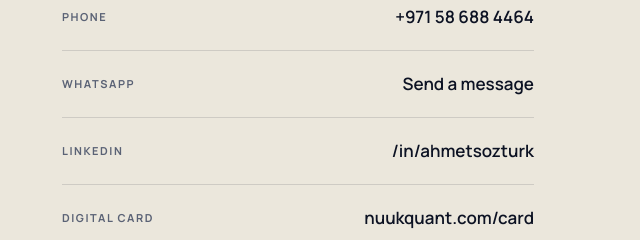
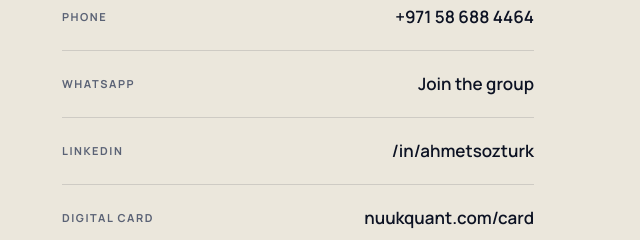
Before and after one commit to ahmetsozt/Ahmetsozturk, a plain HTML site: page index.html in a window 1280 px wide. Shown: the part 7052-7292 px from the top of the page, 640-1280 px from the left. Drawn offline with Linux system fonts and the light colour scheme.

Commit message:
chore: relabel WhatsApp contact row as group invite
Link now opens a group invite, so the label reads "Gruba katıl" /
"Join the group" instead of "Mesaj gönder" / "Send a message".

Co-Authored-By: Claude Opus 5 <noreply@anthropic.com>

```diff
--- a/index.html
+++ b/index.html
@@ -235,7 +235,7 @@
       <div class="rv">
         <a class="crow" href="mailto:ahmet@ahmetsozturk.com"><span class="k">Email</span><span class="v">ahmet@ahmetsozturk.com</span></a>
         <a class="crow" href="tel:+971586884464"><span class="k"><span data-tr>Telefon</span><span data-en>Phone</span></span><span class="v">+971 58 688 4464</span></a>
-        <a class="crow" href="https://chat.whatsapp.com/KNWkPZ1BNbw8XcCFRh6eu6" target="_blank" rel="noopener"><span class="k">WhatsApp</span><span class="v"><span data-tr>Mesaj gönder</span><span data-en>Send a message</span></span></a>
+        <a class="crow" href="https://chat.whatsapp.com/KNWkPZ1BNbw8XcCFRh6eu6" target="_blank" rel="noopener"><span class="k">WhatsApp</span><span class="v"><span data-tr>Gruba katıl</span><span data-en>Join the group</span></span></a>
         <a class="crow" href="https://www.linkedin.com/in/ahmetsozturk/" target="_blank" rel="noopener"><span class="k">LinkedIn</span><span class="v">/in/ahmetsozturk</span></a>
         <a class="crow" href="https://www.nuukquant.com/card/" target="_blank" rel="noopener"><span class="k"><span data-tr>Dijital kart</span><span data-en>Digital card</span></span><span class="v">nuukquant.com/card</span></a>
       </div>
```
